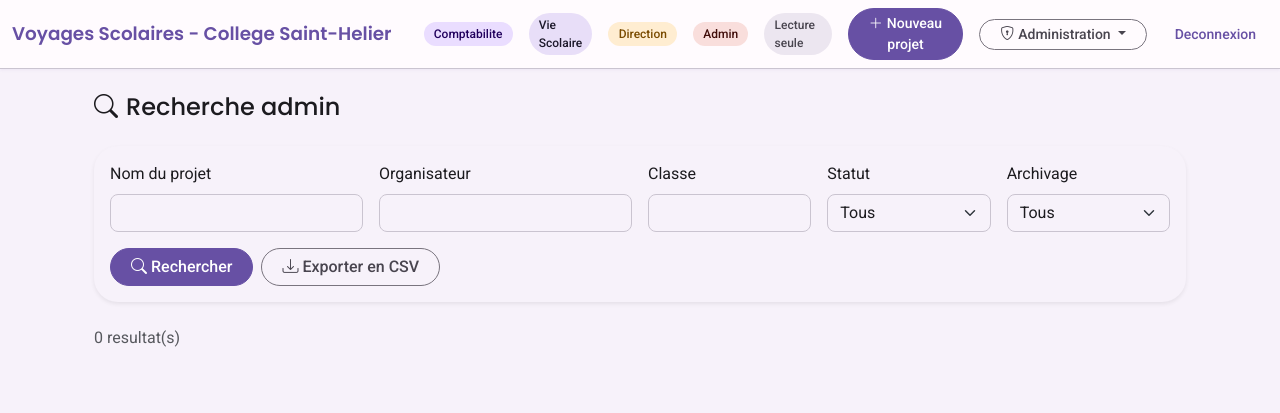
After one commit to AxelM35/fiche-projet-app, a Spring Boot app: page /admin/recherche in a window 1280 px wide. The commit adds this page. Shown: the top 413 px of the page. Run offline with Spring Boot 4, Linux system fonts and the light colour scheme; the visitor is signed in with stand-in values (Sample User, id 1); data that the repository does not hold is empty; some of the project's set-up classes (security, data sources, template engines, error pages and the like) are left out, and stand-ins take their place; some libraries are stand-ins or nearby versions.

Commit message:
Ajoute la recherche admin avancee et l'export CSV
Deuxieme lot du brainstorm dashboard admin.

- ProjetService.rechercherPourAdmin() : filtre par nom, organisateur
  (nom ou email), classe, statut et archivage - tous statuts et
  dossiers archives confondus, contrairement au tableau de bord
  principal qui masque toujours les archives. Filtrage en memoire
  (volumetrie annuelle attendue tres faible), plus simple qu'une
  requete dynamique.
- /admin/recherche (formulaire + resultats) et /admin/recherche/export.csv
  (export des resultats filtres, BOM UTF-8 pour Excel), reserves a
  ROLE_ADMIN comme le reste du dashboard admin.
- Lien "Recherche" ajoute au menu Administration de la navbar.

Tests : filtrage (y compris sur les archives), acces reserve a
ROLE_ADMIN pour la recherche et l'export.

```diff
--- a/src/main/java/fr/collegesthelier/voyages/web/AdminController.java
+++ b/src/main/java/fr/collegesthelier/voyages/web/AdminController.java
@@ -2,10 +2,13 @@ package fr.collegesthelier.voyages.web;
 
 import fr.collegesthelier.voyages.config.RolesProperties;
 import fr.collegesthelier.voyages.dto.RoleAttributionFormDTO;
+import fr.collegesthelier.voyages.model.Projet;
 import fr.collegesthelier.voyages.model.RoleMetier;
+import fr.collegesthelier.voyages.model.StatutProjet;
 import fr.collegesthelier.voyages.service.JournalService;
 import fr.collegesthelier.voyages.service.ProjetService;
 import fr.collegesthelier.voyages.service.RoleAdminService;
+import jakarta.servlet.http.HttpServletResponse;
 import jakarta.validation.Valid;
 import lombok.RequiredArgsConstructor;
 import org.springframework.security.access.prepost.PreAuthorize;
@@ -16,8 +19,11 @@ import org.springframework.web.bind.annotation.GetMapping;
 import org.springframework.web.bind.annotation.ModelAttribute;
 import org.springframework.web.bind.annotation.PathVariable;
 import org.springframework.web.bind.annotation.PostMapping;
+import org.springframework.web.bind.annotation.RequestParam;
 import org.springframework.web.servlet.mvc.support.RedirectAttributes;
 
+import java.io.IOException;
+import java.io.PrintWriter;
 import java.util.EnumMap;
 import java.util.List;
 import java.util.Map;
@@ -56,6 +62,79 @@ public class AdminController {
     public String journal(Model model) {
         model.addAttribute("entrees", journalService.listerRecentes());
         return "admin-journal";
+    }
+
+    @GetMapping("/admin/recherche")
+    public String recherche(@RequestParam(required = false) String nom,
+                             @RequestParam(required = false) String organisateur,
+                             @RequestParam(required = false) String classe,
+                             @RequestParam(required = false) String statut,
+                             @RequestParam(required = false) String archive,
+                             Model model) {
+        model.addAttribute("resultats", projetService.rechercherPourAdmin(
+                nom, organisateur, classe, statutOuNull(statut), archiveOuNull(archive)));
+        model.addAttribute("nom", nom);
+        model.addAttribute("organisateur", organisateur);
+        model.addAttribute("classe", classe);
+        model.addAttribute("statut", statut);
+        model.addAttribute("archive", archive);
+        model.addAttribute("statuts", StatutProjet.values());
+        return "admin-recherche";
+    }
+
+    @GetMapping("/admin/recherche/export.csv")
+    public void exporterCsv(@RequestParam(required = false) String nom,
+                             @RequestParam(required = false) String organisateur,
+                             @RequestParam(required = false) String classe,
+                             @RequestParam(required = false) String statut,
+                             @RequestParam(required = false) String archive,
+                             HttpServletResponse response) throws IOException {
+        List<Projet> resultats = projetService.rechercherPourAdmin(
+                nom, organisateur, classe, statutOuNull(statut), archiveOuNull(archive));
+
+        response.setContentType("text/csv; charset=UTF-8");
+        response.setHeader("Content-Disposition", "attachment; filename=projets.csv");
+        PrintWriter writer = response.getWriter();
+        writer.write("\uFEFF"); // BOM UTF-8, pour qu'Excel detecte correctement l'encodage.
+        writer.println(String.join(",", champsCsv("Id", "Nom", "Statut", "Archive", "Date depart",
+                "Date retour", "Organisateur", "Email organisateur", "Classes", "Effectif", "Cout global")));
+        for (Projet projet : resultats) {
+            writer.println(String.join(",", champsCsv(
+                    String.valueOf(projet.getId()),
+                    projet.getNomProjet(),
+                    projet.getStatut().name(),
+                    projet.isArchive() ? "oui" : "non",
+                    String.valueOf(projet.getDateDepart()),
+                    String.valueOf(projet.getDateRetour()),
+                    projet.getOrganisateurNom(),
+                    projet.getOrganisateurEmail(),
+                    projet.getClassesConcernees(),
+                    String.valueOf(projet.getEffectif()),
+                    String.valueOf(projet.getCoutGlobal()))));
+        }
+    }
+
+    private StatutProjet statutOuNull(String statut) {
+        return (statut == null || statut.isBlank()) ? null : StatutProjet.valueOf(statut);
+    }
+
+    private Boolean archiveOuNull(String archive) {
+        if (archive == null || archive.isBlank()) {
+            return null;
+        }
+        return "archive".equals(archive);
+    }
+
+    private String[] champsCsv(String... valeurs) {
+        String[] echappes = new String[valeurs.length];
+        for (int i = 0; i < valeurs.length; i++) {
+            String valeur = valeurs[i] == null ? "" : valeurs[i];
+            if (valeur.contains(",") || valeur.contains("\"") || valeur.contains("\n")) {
+                valeur = "\"" + valeur.replace("\"", "\"\"") + "\"";
+            }
+            echappes[i] = valeur;
+        }
+        return echappes;
     }
 
     @GetMapping("/admin/roles")
--- /dev/null
+++ b/src/main/resources/templates/admin-recherche.html
@@ -0,0 +1,97 @@
+<!DOCTYPE html>
+<html lang="fr" xmlns:th="http://www.thymeleaf.org">
+<head>
+    <meta charset="UTF-8">
+    <meta name="viewport" content="width=device-width, initial-scale=1">
+    <title>Recherche - Voyages Scolaires</title>
+    <link href="https://cdn.jsdelivr.net/npm/bootstrap@5.3.3/dist/css/bootstrap.min.css" rel="stylesheet">
+    <link href="https://cdn.jsdelivr.net/npm/bootstrap-icons@1.11.3/font/bootstrap-icons.min.css" rel="stylesheet">
+    <link rel="preconnect" href="https://fonts.googleapis.com">
+    <link rel="preconnect" href="https://fonts.gstatic.com" crossorigin>
+    <link href="https://fonts.googleapis.com/css2?family=Poppins:wght@500;600;700&family=Roboto:wght@400;500;700&display=swap" rel="stylesheet">
+    <link th:href="@{/css/style.css}" rel="stylesheet">
+</head>
+<body>
+
+<nav th:replace="~{fragments/navbar :: navbar}"></nav>
+
+<div class="container px-4" style="padding-bottom: 3rem;">
+
+    <h1 class="h4 mb-4"><i class="bi bi-search me-2"></i>Recherche admin</h1>
+
+    <div class="card carte-formulaire shadow-sm">
+        <div class="card-body">
+            <form method="get" th:action="@{/admin/recherche}" class="row g-3 align-items-end">
+                <div class="col-md-3">
+                    <label class="form-label">Nom du projet</label>
+                    <input type="text" class="form-control" name="nom" th:value="${nom}">
+                </div>
+                <div class="col-md-3">
+                    <label class="form-label">Organisateur</label>
+                    <input type="text" class="form-control" name="organisateur" th:value="${organisateur}">
+                </div>
+                <div class="col-md-2">
+                    <label class="form-label">Classe</label>
+                    <input type="text" class="form-control" name="classe" th:value="${classe}">
+                </div>
+                <div class="col-md-2">
+                    <label class="form-label">Statut</label>
+                    <select class="form-select" name="statut">
+                        <option value="" th:selected="${statut == null or statut.isEmpty()}">Tous</option>
+                        <option th:each="s : ${statuts}" th:value="${s}" th:text="${s}" th:selected="${statut == s.name()}"></option>
+                    </select>
+                </div>
+                <div class="col-md-2">
+                    <label class="form-label">Archivage</label>
+                    <select class="form-select" name="archive">
+                        <option value="" th:selected="${archive == null or archive.isEmpty()}">Tous</option>
+                        <option value="actif" th:selected="${archive == 'actif'}">Actifs seulement</option>
+                        <option value="archive" th:selected="${archive == 'archive'}">Archives seulement</option>
+                    </select>
+                </div>
+                <div class="col-12 d-flex gap-2">
+                    <button type="submit" class="btn btn-primary"><i class="bi bi-search me-1"></i>Rechercher</button>
+                    <a class="btn btn-outline-secondary"
+                       th:href="@{/admin/recherche/export.csv(nom=${nom},organisateur=${organisateur},classe=${classe},statut=${statut},archive=${archive})}">
+                        <i class="bi bi-download me-1"></i>Exporter en CSV
+                    </a>
+                </div>
+            </form>
+        </div>
+    </div>
+
+    <p class="text-muted mt-3" th:text="${#lists.size(resultats)} + ' resultat(s)'">0 resultat(s)</p>
+
+    <div class="card carte-formulaire shadow-sm" th:unless="${#lists.isEmpty(resultats)}">
+        <div class="card-body p-0">
+            <table class="table mb-0 align-middle">
+                <thead>
+                <tr>
+                    <th>Nom du projet</th>
+                    <th>Statut</th>
+                    <th>Archive</th>
+                    <th>Classe(s)</th>
+                    <th>Organisateur</th>
+                    <th>Dates</th>
+                </tr>
+                </thead>
+                <tbody>
+                <tr th:each="projet : ${resultats}">
+                    <td><a th:href="@{/projets/{id}(id=${projet.id})}" th:text="${projet.nomProjet}">Nom</a></td>
+                    <td th:text="${projet.statut}">-</td>
+                    <td th:text="${projet.archive} ? 'Oui' : 'Non'">-</td>
+                    <td th:text="${projet.classesConcernees}">-</td>
+                    <td th:text="${projet.organisateurNom}">-</td>
+                    <td>
+                        <span th:if="${projet.dateDepart} != null" th:text="${#temporals.format(projet.dateDepart, 'dd/MM/yyyy')}">-</span>
+                    </td>
+                </tr>
+                </tbody>
+            </table>
+        </div>
+    </div>
+</div>
+
+<script src="https://cdn.jsdelivr.net/npm/bootstrap@5.3.3/dist/js/bootstrap.bundle.min.js"></script>
+</body>
+</html>
--- a/src/main/resources/templates/fragments/navbar.html
+++ b/src/main/resources/templates/fragments/navbar.html
@@ -17,6 +17,7 @@
                     <i class="bi bi-shield-lock me-1"></i>Administration
                 </button>
                 <ul class="dropdown-menu dropdown-menu-end">
+                    <li><a class="dropdown-item" th:href="@{/admin/recherche}"><i class="bi bi-search me-2"></i>Recherche</a></li>
                     <li><a class="dropdown-item" th:href="@{/admin/roles}"><i class="bi bi-people me-2"></i>Roles</a></li>
                     <li><a class="dropdown-item" th:href="@{/admin/archives}"><i class="bi bi-archive me-2"></i>Archives</a></li>
                     <li><a class="dropdown-item" th:href="@{/admin/dossiers-bloques}"><i class="bi bi-hourglass-split me-2"></i>Dossiers bloques</a></li>
```
Also changed, not shown: docs/CAHIER_DES_CHARGES.md (+1 -1 lines), 2 other files.
